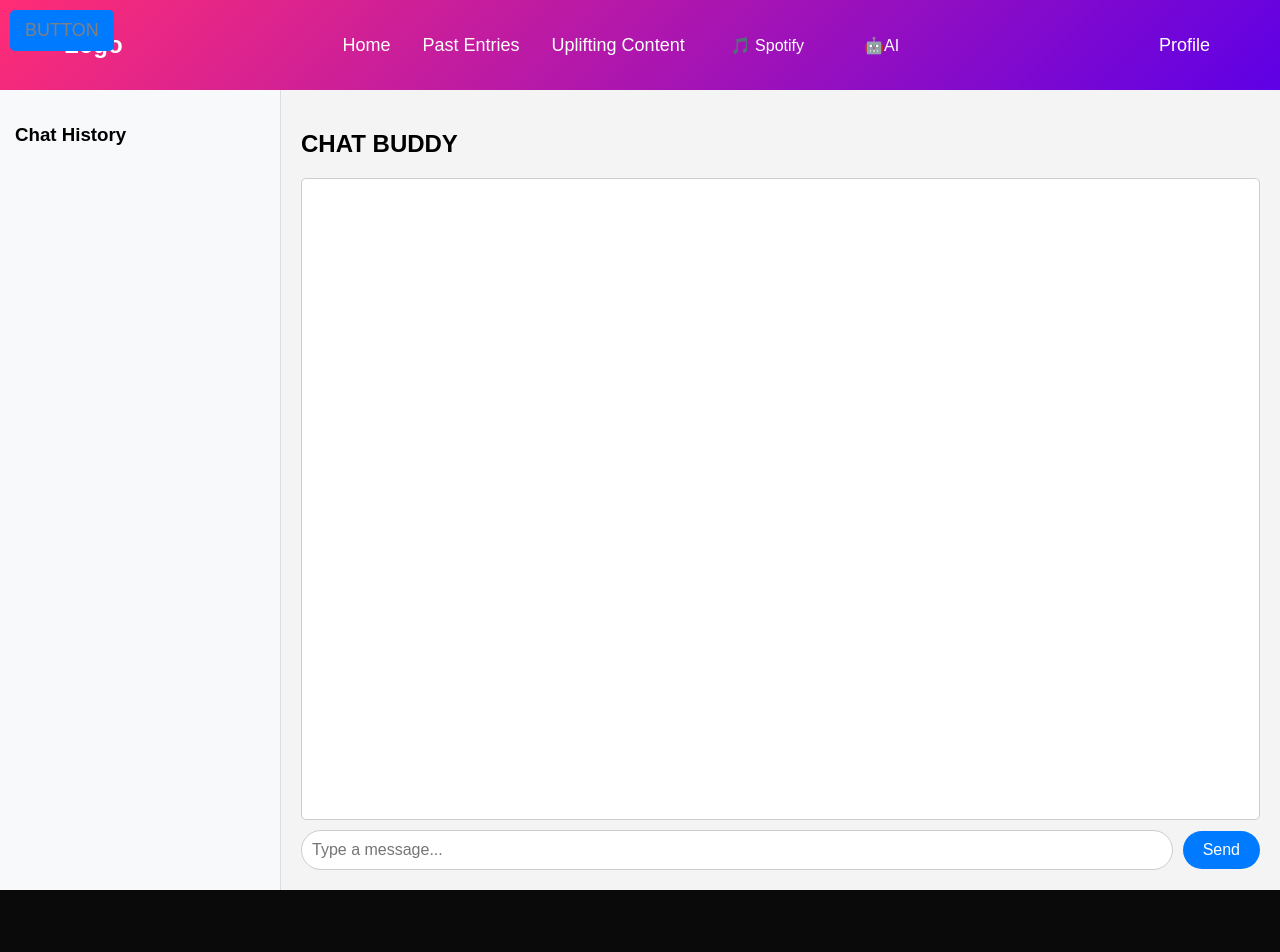
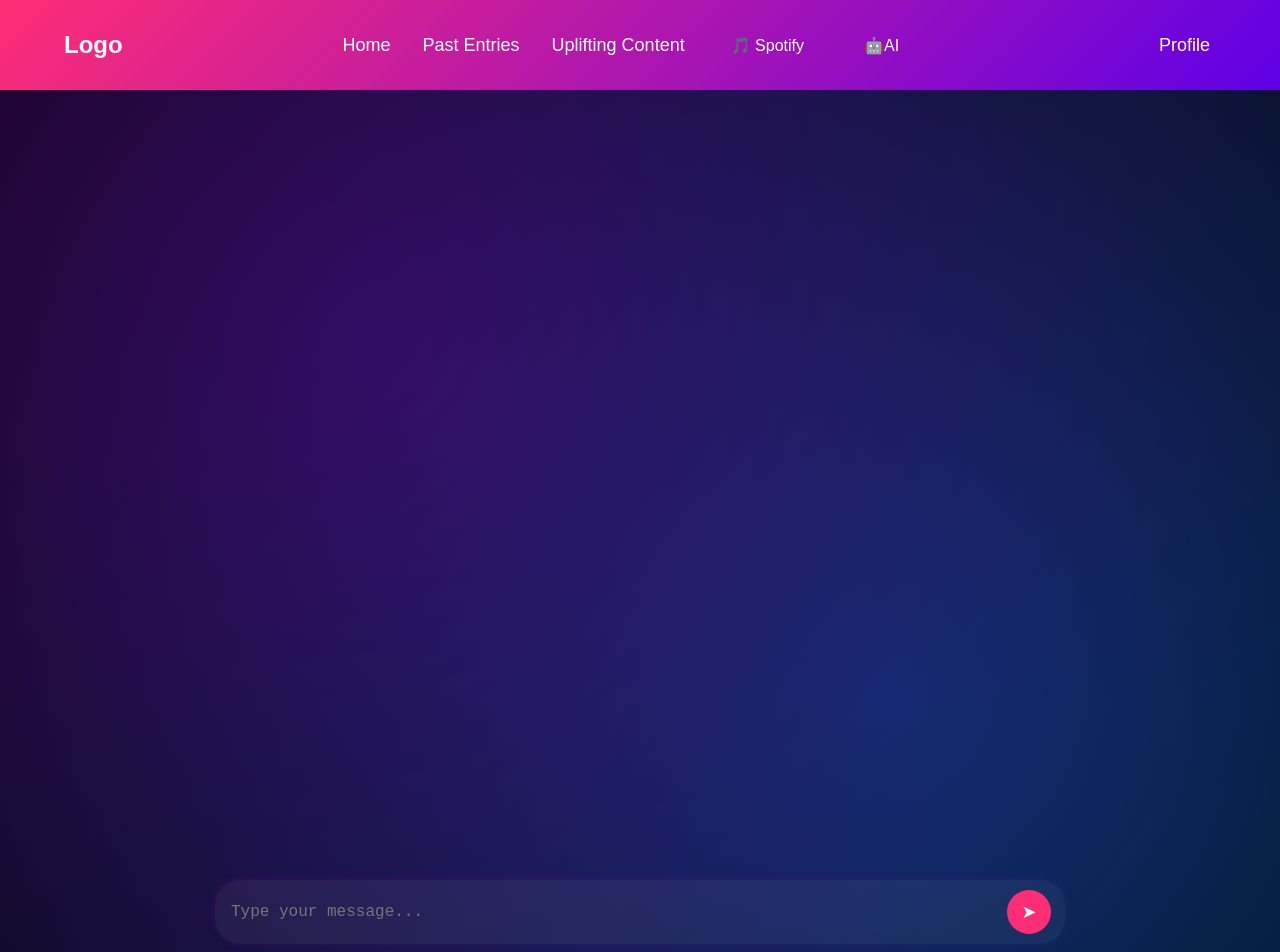
Before and after one commit to SathishNadar/Emotionally-Intelligent-JournalApp, a React (Vite) app in the folder frontend/: page /ai in a window 1280 px wide. Shown: the top 952 px of the page. Before the commit the page ends 890 px from the top, so only its background shows below. Built offline with nearby package versions, Linux system fonts and the light colour scheme.

Commit message:
ai chatbot done

```diff
--- a/frontend/src/pages/Chatbot/chatbot.css
+++ b/frontend/src/pages/Chatbot/chatbot.css
@@ -1,109 +1,116 @@
-.chat-container {
-    display: flex;
-    height: 100vh;
-    font-family: Arial, sans-serif;
-  }
+.chatbot-page {
+  height: 100vh;
+  display: flex;
+  flex-direction: column;
+  padding-top: 70px;
+  background: radial-gradient(circle at 30% 30%, rgba(100, 0, 150, 0.5), transparent),
+              radial-gradient(circle at 70% 70%, rgba(0, 100, 200, 0.5), transparent),
+              #04050a;
+  color: white;
+  font-family: 'Segoe UI', sans-serif;
+  /* overflow: hidden; */
+}
 
-  .sidebar-toggle {
-    position: absolute;
-    left: 10px;
-    top: 10px;
-    background: #007bff;
-    color: gray;
-    border: none;
-    padding: 10px 15px;
-    cursor: pointer;
-    font-size: 18px;
-    border-radius: 5px;
-    transition: background 0.3s;
-  }
+.chatbot-chat {
+  flex: 1;
+  overflow-y: auto;
+  padding: 20px 20px 20px 0; /* extra right padding for scrollbar spacing */
+  display: flex;
+  flex-direction: column;
+  gap: 12px;
+  scroll-behavior: smooth;
+  width: 90%;
+  max-width: 850px;
+  margin: 0 auto;
+}
 
-  .sidebar-toggle:hover {
-    background: #4080c5;
-  }
+/* Scrollbar Styling */
+.chatbot-chat::-webkit-scrollbar {
+  width: 6px;
+}
 
-  .sidebar {
-    width: 250px;
-    background: #f8f9fa;
-    padding: 15px;
-    transition: transform 0.3s ease-in-out;
-    overflow-y: auto;
-    border-right: 1px solid #ddd;
-  }
+.chatbot-chat::-webkit-scrollbar-track {
+  background: transparent; /* fully blend with background */
+  margin-top: 10px;
+  margin-bottom: 10px;
+}
 
-  .sidebar.closed {
-    transform: translateX(-100%);
-  }
+.chatbot-chat::-webkit-scrollbar-thumb {
+  background: rgba(255, 255, 255, 0.15); /* very subtle and soft */
+  border-radius: 20px;
+}
 
-  .sidebar.open {
-    transform: translateX(0);
-  }
+.chatbot-chat::-webkit-scrollbar-thumb:hover {
+  background: rgba(255, 255, 255, 0.3);
+}
 
-  .chat-area {
-    flex: 1;
-    display: flex;
-    flex-direction: column;
-    justify-content: space-between;
-    padding: 20px;
-    background: #f4f4f4;
-  }
+.chatbot-message {
+  max-width: 75%;
+  padding: 12px 18px;
+  font-size: 16px;
+  line-height: 1.5;
+  word-wrap: break-word;
+  border-radius: 18px;
+  white-space: pre-wrap;
+}
 
-  .chat-box {
-    flex-grow: 1;
-    overflow-y: auto;
-    padding: 10px;
-    background: white;
-    border: 1px solid #ccc;
-    border-radius: 5px;
-    margin-bottom: 10px;
-  }
+.chatbot-message.user {
+  background: #ff2d75;
+  color: white;
+  align-self: flex-end;
+  border-bottom-right-radius: 4px;
+}
 
-  .user-msg {
-    background: #007bff;
-    color: white;
-    padding: 8px 12px;
-    border-radius: 10px;
-    align-self: flex-end;
-    max-width: 70%;
-    margin: 5px 0;
-  }
+.chatbot-message.bot {
+  background: rgba(255, 255, 255, 0.1);
+  color: #e0e0e0;
+  align-self: flex-start;
+  border-bottom-left-radius: 4px;
+}
 
-  .bot-msg {
-    background: #e0e0e0;
-    color: black;
-    padding: 8px 12px;
-    border-radius: 10px;
-    align-self: flex-start;
-    max-width: 70%;
-    margin: 5px 0;
-  }
+.chatbot-input-wrapper {
+  width: 90%;
+  max-width: 850px;
+  margin: 0 auto;
+  margin-bottom: 30px;
+  margin-top: -10px;
+}
 
-  .chat-input {
-    display: flex;
-    align-items: center;
-    gap: 10px;
-  }
+.chatbot-input-container {
+  position: relative;
+  top: 14px;
+  /* z-index: 2; */
+  display: flex;
+  align-items: center;
+  gap: 10px;
+  background: rgba(255, 255, 255, 0.05);
+  padding: 10px 14px;
+  border-radius: 25px;
+  box-shadow: 0 0 8px rgba(255, 0, 255, 0.1);
+}
 
-  .message-input {
-    flex: 1;
-    padding: 10px;
-    border: 1px solid #ccc;
-    border-radius: 20px;
-    font-size: 16px;
-    outline: none;
-  }
+.chatbot-input {
+  flex: 1;
+  background: transparent;
+  border: none;
+  color: white;
+  font-size: 16px;
+  outline: none;
+  resize: none;
+}
 
-  .send-button {
-    background: #007bff;
-    color: white;
-    border: none;
-    padding: 10px 20px;
-    cursor: pointer;
-    border-radius: 20px;
-    font-size: 16px;
-    transition: background 0.3s;
-  }
+.chatbot-send-btn {
+  background: #ff2d75;
+  color: white;
+  border: none;
+  border-radius: 50%;
+  width: 44px;
+  height: 44px;
+  font-size: 18px;
+  cursor: pointer;
+  transition: background 0.3s;
+}
 
-  .send-button:hover {
-    background: #0056b3;
-  }
+.chatbot-send-btn:hover {
+  background: #e6005c;
+}
--- a/frontend/src/pages/Chatbot/chatbot.jsx
+++ b/frontend/src/pages/Chatbot/chatbot.jsx
@@ -1,19 +1,20 @@
 import React, { useState } from "react";
-import axios from "axios";
 import "./chatbot.css";
 import DashboardNavbar from "../Navbar/Navbar";
+import Footers from "../footer/footers";
 
 const Chatbot = () => {
   const [input, setInput] = useState("");
   const [messages, setMessages] = useState([]);
-  const [sidebarOpen, setSidebarOpen] = useState(true);
   const [isLoading, setIsLoading] = useState(false);
 
   const sendMessage = async () => {
-    if (!input.trim() || isLoading) return; // Prevent multiple clicks
+    if (!input.trim() || isLoading) return;
 
-    const newMessages = [...messages, { text: input, sender: "user" }];
-    setMessages(newMessages);
+    const userMessage = { text: input, sender: "user" };
+    const updatedMessages = [...messages, userMessage];
+    setMessages(updatedMessages); // Show user message immediately
+    setInput(""); // Clear the input right away
     setIsLoading(true);
 
     try {
@@ -26,65 +27,81 @@ const Chatbot = () => {
       if (!res.body) throw new Error("No response body");
 
       const reader = res.body.getReader();
-      let decoder = new TextDecoder();
-      let botMessage = { text: "", sender: "ai" };
-      let updatedMessages = [...newMessages, botMessage];
+      const decoder = new TextDecoder();
+      let botText = "";
 
-      setMessages(updatedMessages);
+      // Show bot message progressively
+      setMessages((prev) => [...prev, { text: "", sender: "ai" }]);
 
       while (true) {
         const { value, done } = await reader.read();
         if (done) break;
-        botMessage.text += decoder.decode(value, { stream: true });
-        setMessages([...updatedMessages]);
+
+        botText += decoder.decode(value, { stream: true });
+
+        // Update only the latest message (bot's)
+        setMessages((prev) => {
+          const temp = [...prev];
+          temp[temp.length - 1] = { text: botText, sender: "ai" };
+          return temp;
+        });
       }
     } catch (error) {
       console.error("Error fetching response:", error);
-      setMessages([...newMessages, { text: "Error getting response. Try again.", sender: "ai" }]);
+      setMessages((prev) => [
+        ...prev,
+        { text: "Something went wrong!", sender: "ai" },
+      ]);
     } finally {
       setIsLoading(false);
     }
+  };
 
-    setInput("");
+  const handleKeyPress = (e) => {
+    if (e.key === "Enter" && !e.shiftKey) {
+      e.preventDefault();
+      sendMessage();
+    }
   };
 
   return (
     <>
-    <DashboardNavbar/>
-    <div className="chat-container">
-      <button className="sidebar-toggle" onClick={() => setSidebarOpen(!sidebarOpen)}>
-        BUTTON
-      </button>
-      <div className={`sidebar ${sidebarOpen ? "open" : "closed"}`}>
-        <h3>Chat History</h3>
+      <DashboardNavbar />
+      <div className="chatbot-page">
+        <div className="chatbot-chat">
           {messages.map((msg, index) => (
-          msg.sender === "user" && <p key={index}>{msg.text}</p>
+            <div
+              key={index}
+              className={`chatbot-message ${
+                msg.sender === "user" ? "user" : "bot"
+              }`}
+            >
+              {msg.text}
+            </div>
           ))}
         </div>
 
-      <div className="chat-area">
-        <h2>CHAT BUDDY</h2>
-        <div className="chat-box">
-          {messages.map((msg, index) => (
-            <p key={index} className={msg.sender === "user" ? "user-msg" : "bot-msg"}>
-              {msg.sender === "user" ? "You: " : "Bot: "} {msg.text}
-            </p>
-          ))}
-        </div>
-        <div className="chat-input">
-          <input
-            type="text"
+        <div className="chatbot-input-wrapper">
+          <div className="chatbot-input-container">
+            <textarea
+              className="chatbot-input"
+              placeholder="Type your message..."
               value={input}
               onChange={(e) => setInput(e.target.value)}
-            placeholder="Type a message..."
-            className="message-input"
+              onKeyDown={handleKeyPress}
+              rows={1}
             />
-          <button onClick={sendMessage} className="send-button" disabled={isLoading}>
-            {isLoading ? "Loading..." : "Send"}
+            <button
+              onClick={sendMessage}
+              className="chatbot-send-btn"
+              disabled={isLoading}
+            >
+              {isLoading ? "..." : "➤"}
             </button>
           </div>
         </div>
       </div>
+      <Footers />
     </>
   );
 };
--- a/frontend/src/pages/Dashboard/dashboard-features/streak/streak.jsx
+++ b/frontend/src/pages/Dashboard/dashboard-features/streak/streak.jsx
@@ -10,7 +10,7 @@ const Streak = () => {
   const dayOfMonth = today.getDate();
   const monthName = today.toLocaleString("default", { month: "long" });
   const formattedDate = `${monthName} ${dayOfMonth}, ${year}`;
-  // Example streak data (later will be fetched from API)
+
   const streakData = {
     "2025-03-01": true,
     "2025-03-02": false,
@@ -22,7 +22,6 @@ const Streak = () => {
     "2025-04-01": true,
   };
 
-  // Function to calculate longest and current streak
   const calculateStreaks = () => {
     let current = 0,
       maxStreak = 0;
```
Lines whose indentation alone changed are shown as unchanged.
